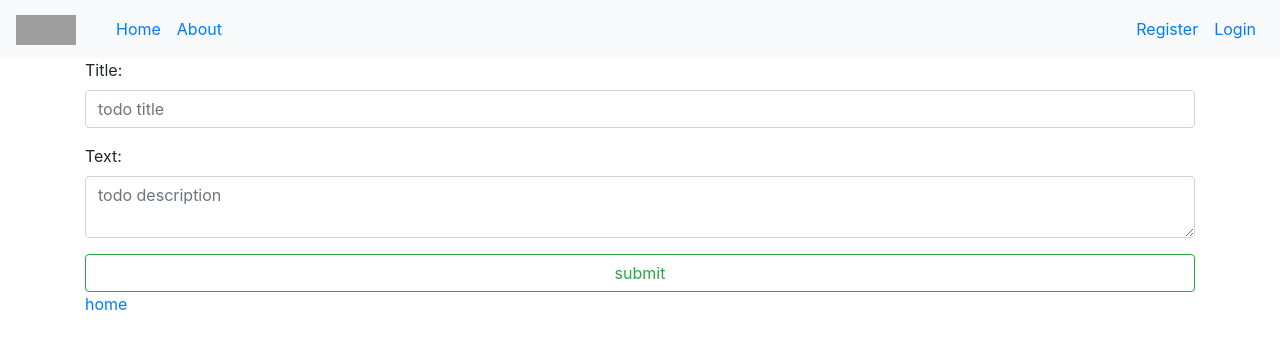
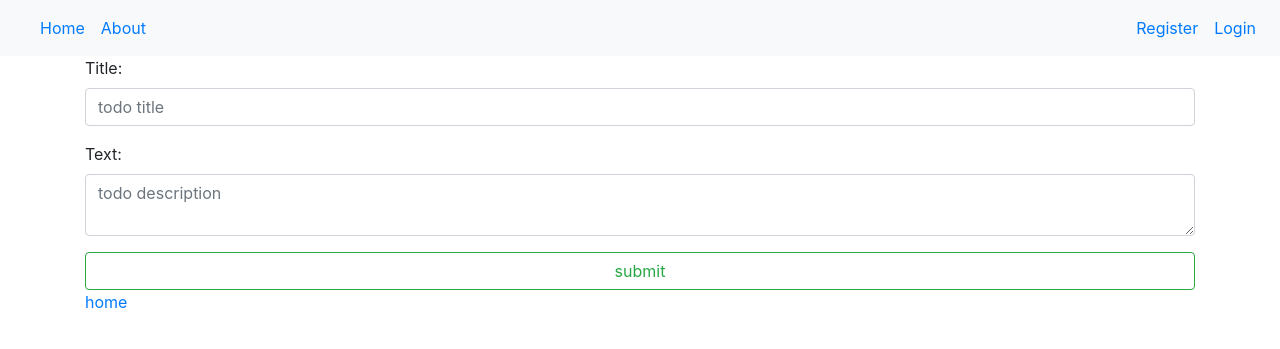
Before and after one commit to njokuifeanyigerald/django-todo-app, a Django app: page /todos/ed/1/ in a window 1280 px wide. Shown: the top 349 px of the page. Run offline with Django 3.2, Linux system fonts and the light colour scheme; data comes from the database, SQL or seed files in the repository; some libraries are stand-ins or nearby versions; grey boxes are pictures that could not be loaded.

Commit message:
update _navbar.html

```diff
--- a/templates/includes/_navbar.html
+++ b/templates/includes/_navbar.html
@@ -1,5 +1,4 @@
 <nav class="navbar navbar-expand-lg  bg-light navbar-fixed-top">
-    <a class="navbar-brand " href="#" > <img style="height: 30px; width: 60px;" src="/static/android-chrome-512x512.png" alt="responsive image" ></a>
     <a class="navbar-brand" href="#"></a>
     <button class="navbar-toggler" type="button"  data-toggle="collapse" data-target="#navbarSupportedContent" aria-controls="navbarSupportedContent" aria-expanded="false" aria-label="Toggle navigation">
 
```
